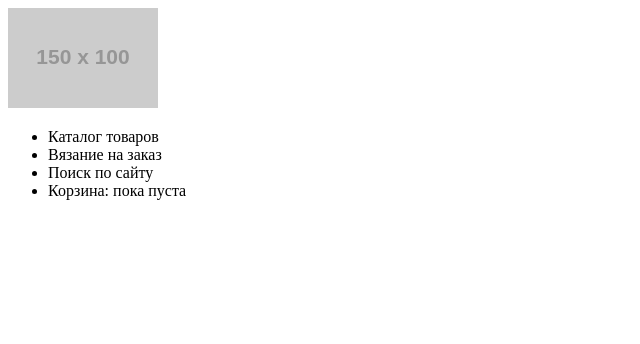
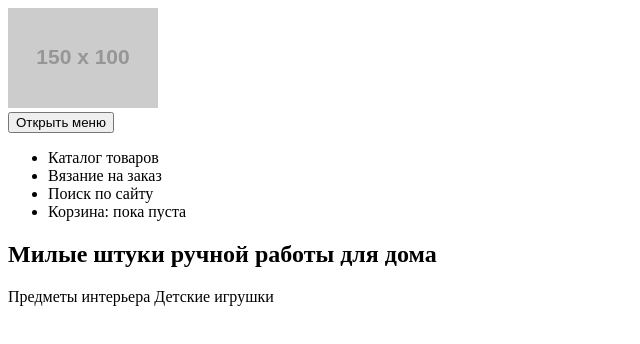
Before and after one commit to Valeriaartemchenko/230764-mishka, a website: page index.html in a window 1280 px wide. Shown: the whole page, without its empty margins (0-640 px from the left). Drawn offline with Linux system fonts and the light colour scheme; placeholder pictures from the web are drawn by us.

Commit message:
page-intro

```diff
--- a/index.html
+++ b/index.html
@@ -10,6 +10,7 @@
         <img class="page-header__logo-img" src="http://placehold.it/150x100">
       </a>
       <nav class="main-nav">
+        <button class="main-nav__toggle" type="button">Открыть меню</button>
         <ul class="main-nav__list site-list">
           <li class="site-list__item">
             <a class="site-list__link">Каталог товаров</a>
@@ -26,5 +27,12 @@
         </ul>
       </nav>
     </header>
+    <main class="page-main">
+      <section class="page-intro">
+        <h1 class="page-intro__title">Милые штуки ручной работы для дома</h1>
+        <a class="page-intro__button">Предметы интерьера</a>
+        <a class="page-intro__button">Детские игрушки</a>
+      </section>
+    </main>
   </body>
 </html>
```
